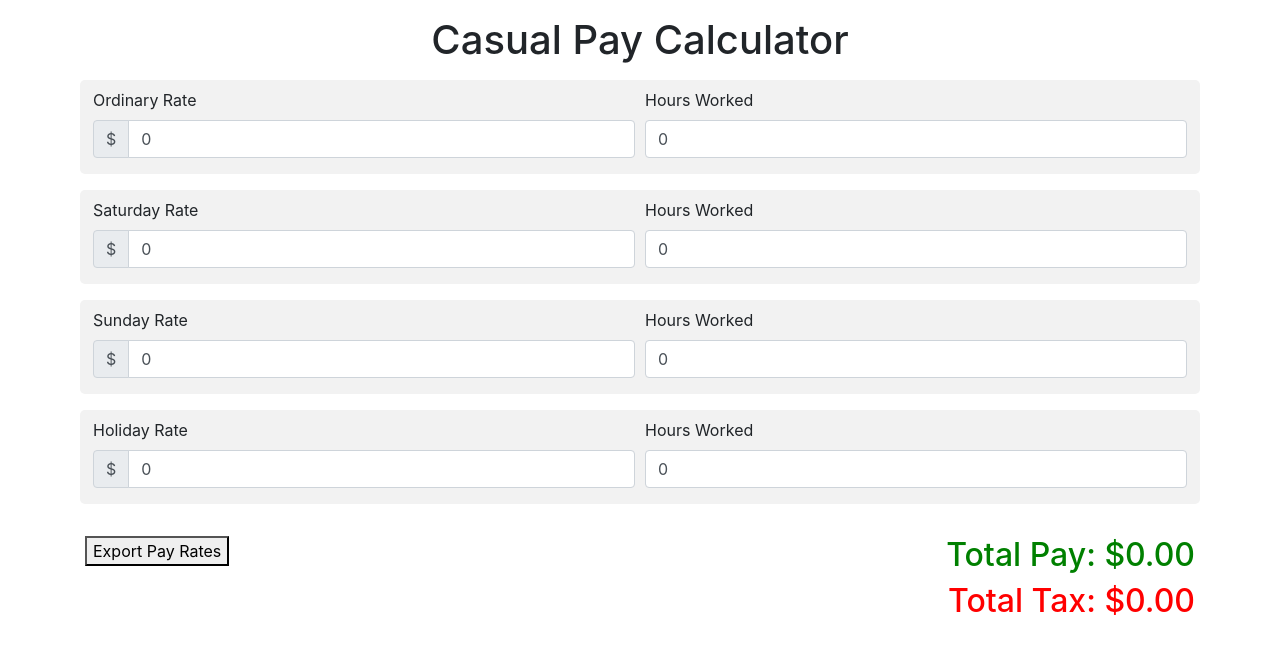
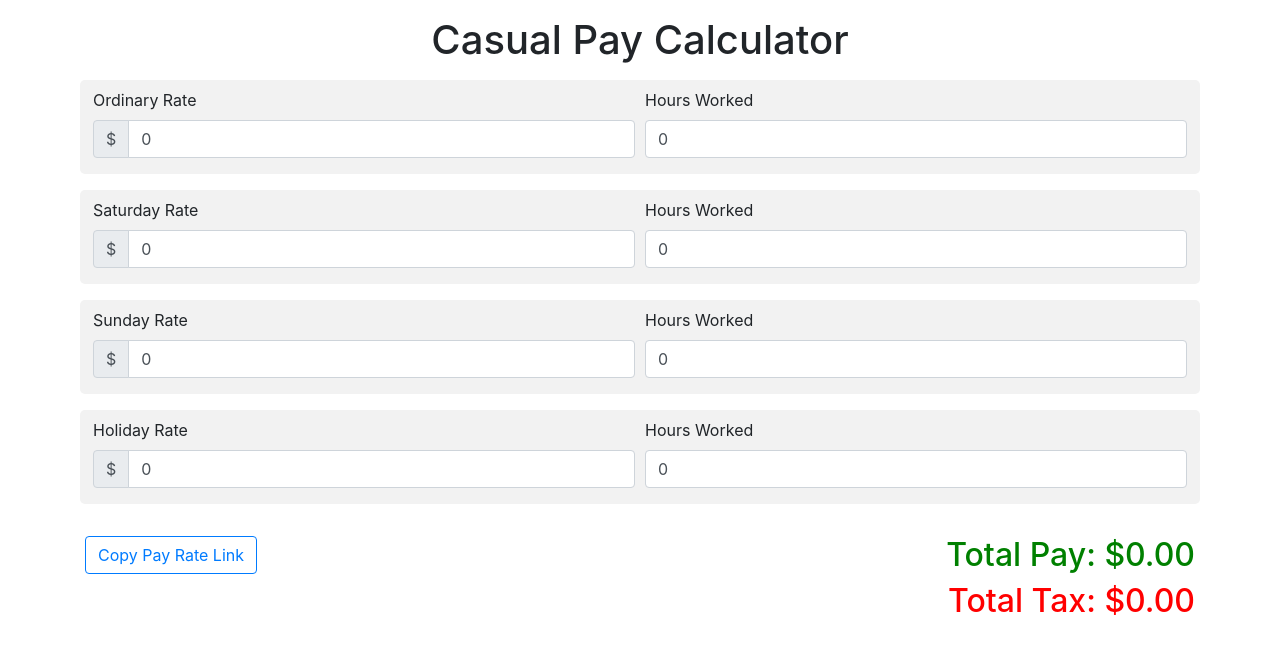
Before and after one commit to Blake-Haydon/casual_pay_calculator, a Next.js app: page / in a window 1280 px wide. Shown: the top 650 px of the page. Built offline with nearby package versions, Linux system fonts and the light colour scheme.

Commit message:
Make export button nicer looking

```diff
--- a/pages/index.tsx
+++ b/pages/index.tsx
@@ -2,6 +2,7 @@ import React, { useState, useEffect } from 'react'
 import Head from 'next/head'
 import Form from 'react-bootstrap/Form'
 import InputGroup from 'react-bootstrap/InputGroup'
+import Button from 'react-bootstrap/Button'
 import Col from 'react-bootstrap/Col'
 import Row from 'react-bootstrap/Row'
 import Container from 'react-bootstrap/Container'
@@ -153,7 +154,7 @@ export default function Home() {
 
           <Row>
             <Col md="6" className="my-3">
-              <button onClick={() => {
+              <Button variant="outline-primary" onClick={() => {
                 // Function that exports the
                 let exportedQueryRates = new URLSearchParams();
 
@@ -170,8 +171,8 @@ export default function Home() {
                 navigator.clipboard.writeText(exportedRatesURL);
                 toast.success('Link Copied to Clipboard');
               }}>
-                Export Pay Rates
-              </button>
+                Copy Pay Rate Link
+              </Button>
             </Col>
             <Col md="6" className="my-3">
               <h2 style={{ textAlign: "right", color: "green" }}>Total Pay: ${totalPay.toFixed(2)}</h2>
```
